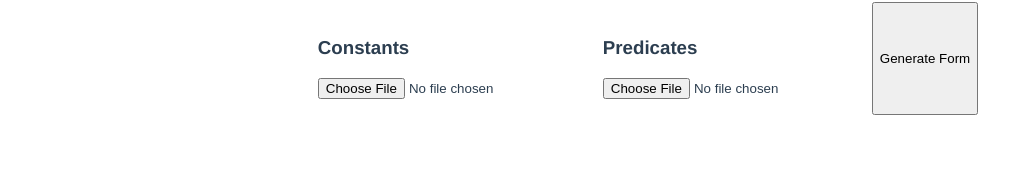
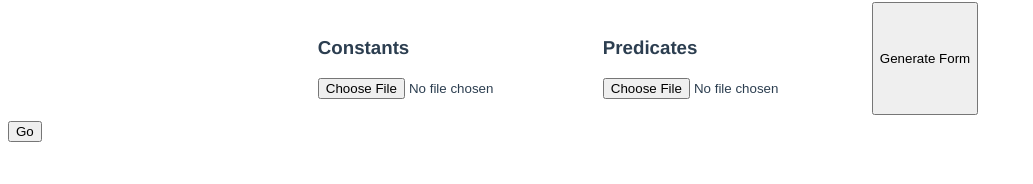
Before and after one commit to ferbarra/predicate-builder, a Vue app: page / in a window 1280 px wide. Shown: the part 116-300 px from the top of the page, without its empty margins (0-1033 px from the left). Built offline with nearby package versions, Linux system fonts and the light colour scheme.

Commit message:
Integrates FileUpload and PredicateForm components

```diff
--- a/src/App.vue
+++ b/src/App.vue
@@ -1,17 +1,32 @@
 <template>
   <div id="app">
     <h1>Predicate Builder</h1>
-    <FileUpload />
+    <FileUpload v-on:files-uploaded="createForm"/>
+    <PredicateForm v-bind:constants="constants" v-bind:predicates="predicates"/>
   </div>
 </template>
 
 <script>
 import FileUpload from './components/FileUpload.vue'
+import PredicateForm from './components/PredicateForm.vue'
 
 export default {
   name: 'App',
   components: {
-    FileUpload
+    FileUpload,
+    PredicateForm,
+  },
+  data: function() {
+    return {
+      constants: [],
+      predicates: [],
+    };
+  },
+  methods: {
+    createForm: function(constants, predicates) {
+      this.constants = constants;
+      this.predicates = predicates;
+    },
   }
 }
 </script>
```
